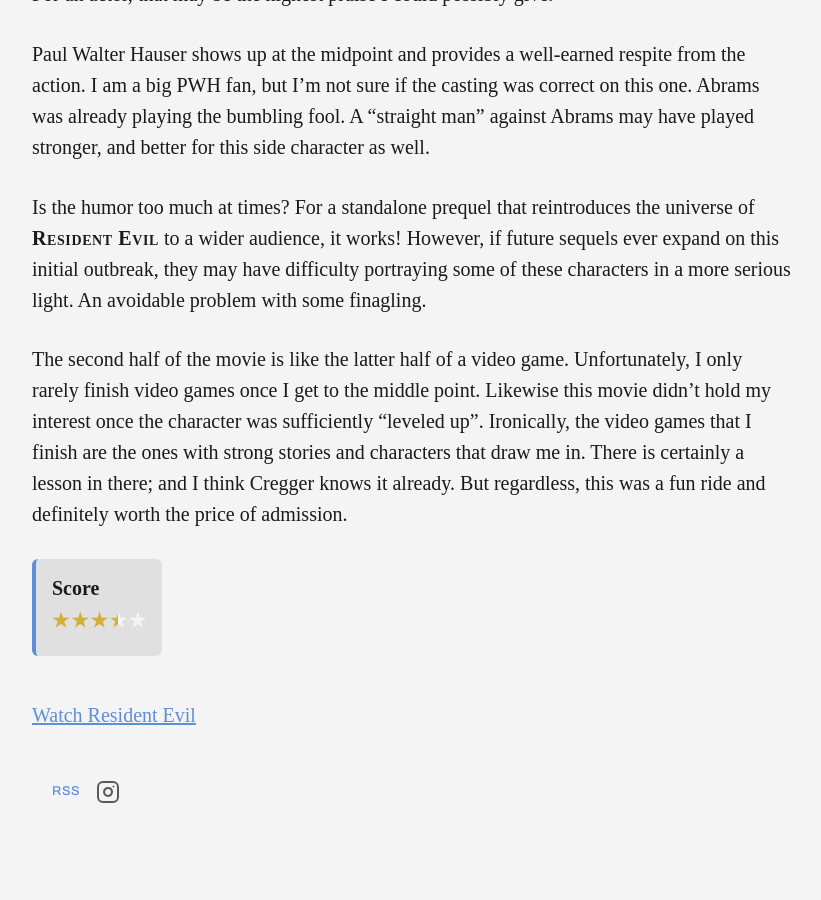
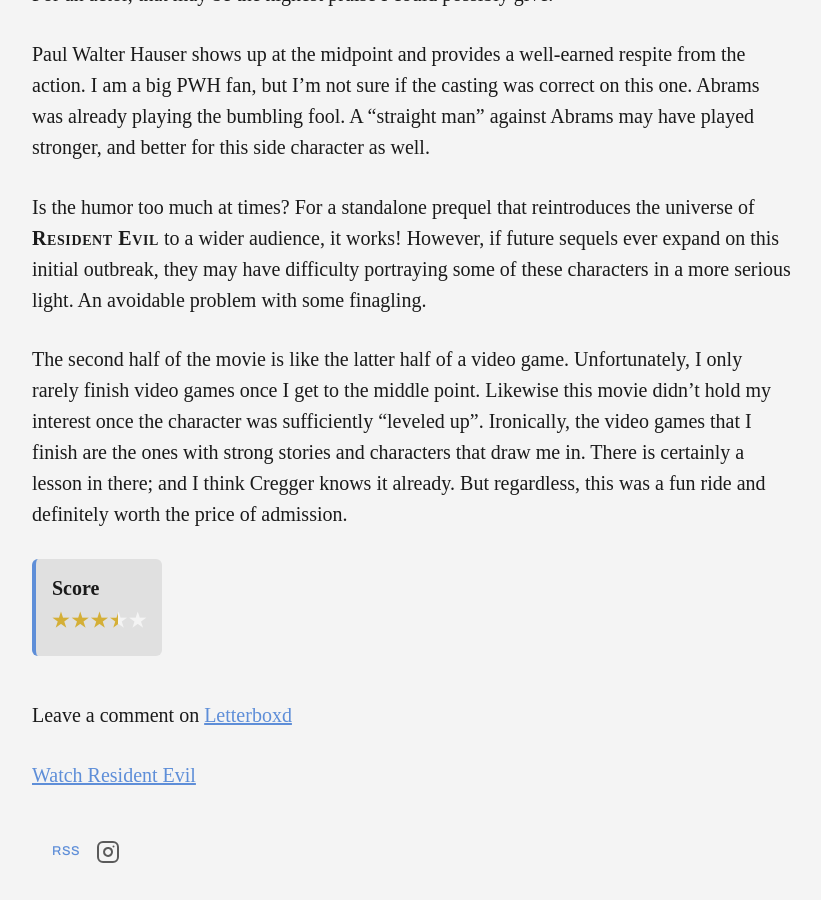
Before and after one commit to Slowburn-Movies/slowburn-movies.github.io, a Jekyll site: the page built from _posts/2026-09-19-resident-evil.md, in a window 1280 px wide and 900 px high, scrolled down 1741 px. Shown: the whole window, without its empty margins (228-1049 px from the left). Built offline with Jekyll 4.4.1, drawn with Linux system fonts in a browser that asks for light colours; some web fonts are replaced; before the commit the page ends 2581 px from its top, so only the background shows below that; some of the changed lines change nothing that is shown.

Commit message:
Update 2026-09-19-resident-evil.md

```diff
--- a/_posts/2026-09-19-resident-evil.md
+++ b/_posts/2026-09-19-resident-evil.md
@@ -12,7 +12,7 @@
 rating: 3.5
 
 view_link: https://residentevil.movie/
-letterboxd_link:
+letterboxd_link: https://letterboxd.com/7beersintibet/film/resident-evil-2026/
 instagram_link:
 
 image: /assets/images/resident-evil.webp
```
